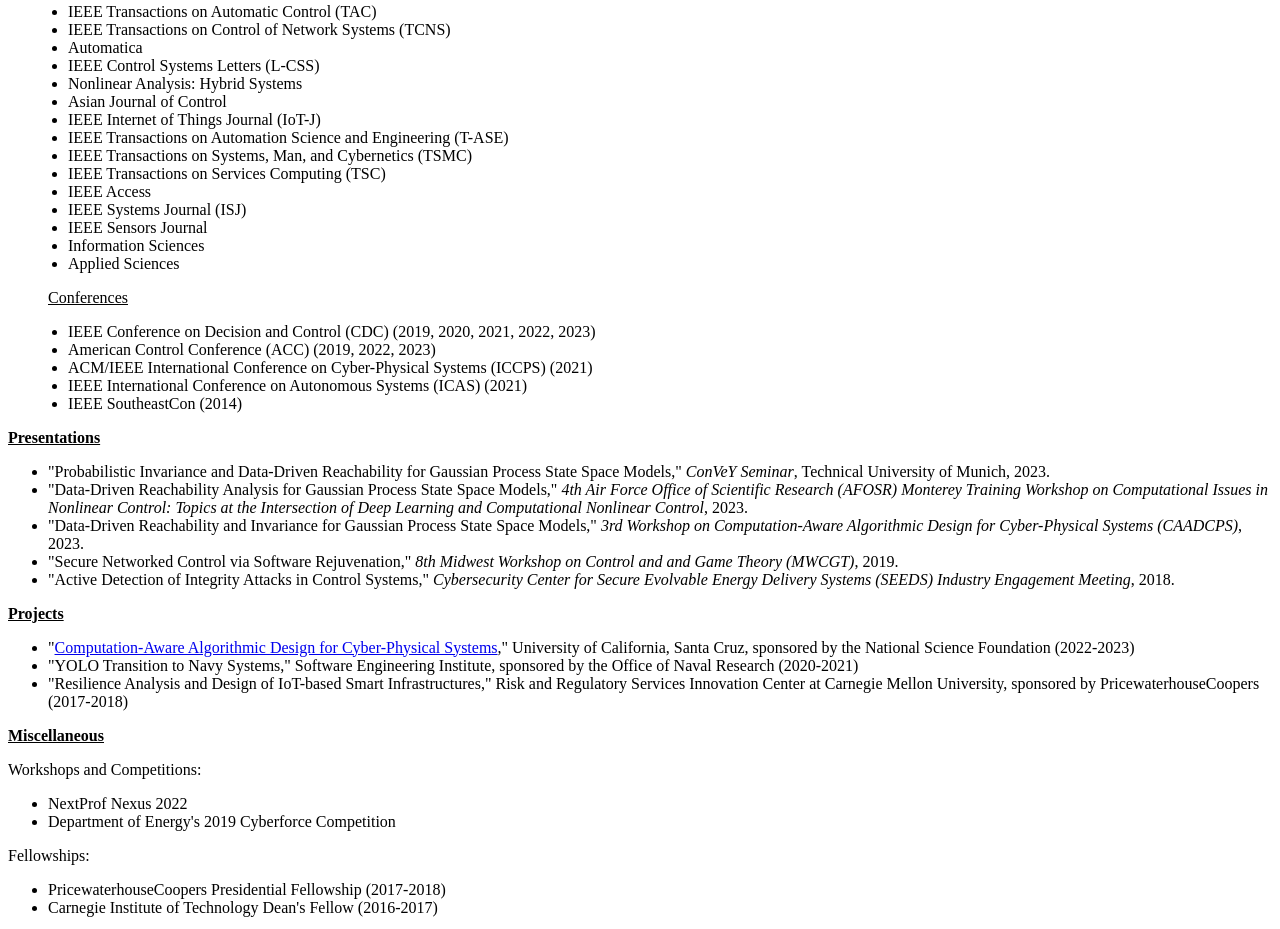
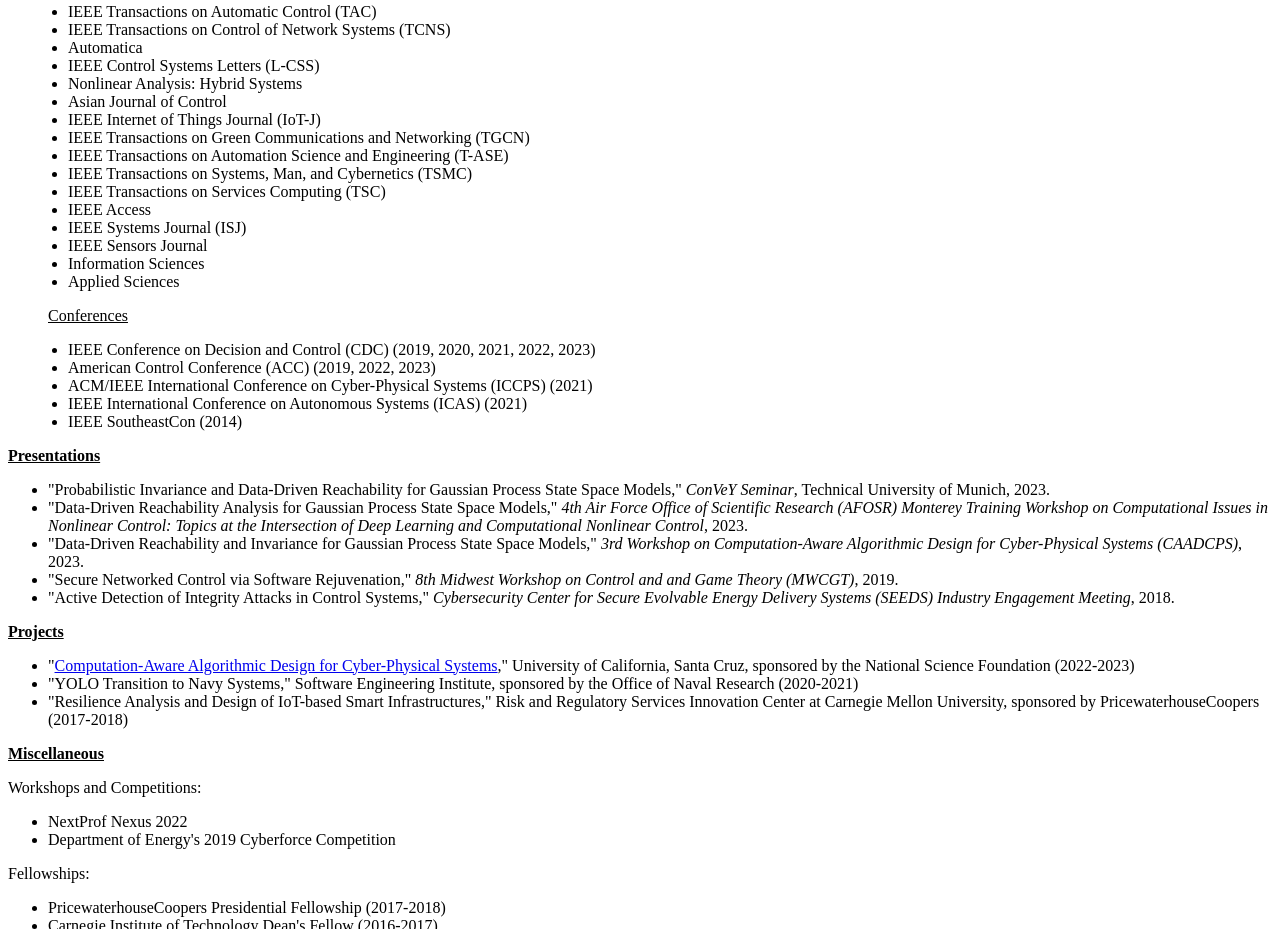
Before and after one commit to pgriff6/pgriff6.github.io, a plain HTML site: page index.html in a window 1280 px wide. Shown: the part 1631-2560 px from the top of the page. Drawn offline with Linux system fonts and the light colour scheme.

Commit message:
Updated html and CV

```diff
--- a/index.html
+++ b/index.html
@@ -77,6 +77,7 @@
 	<li>Nonlinear Analysis: Hybrid Systems</li>
 	<li>Asian Journal of Control</li>
 	<li>IEEE Internet of Things Journal (IoT-J)</li>
+	<li>IEEE Transactions on Green Communications and Networking (TGCN)</li>
 	<li>IEEE Transactions on Automation Science and Engineering (T-ASE)</li>
 	<li>IEEE Transactions on Systems, Man, and Cybernetics (TSMC)</li>
 	<li>IEEE Transactions on Services Computing (TSC)</li>
```
Also changed, not shown: 1 other file.
